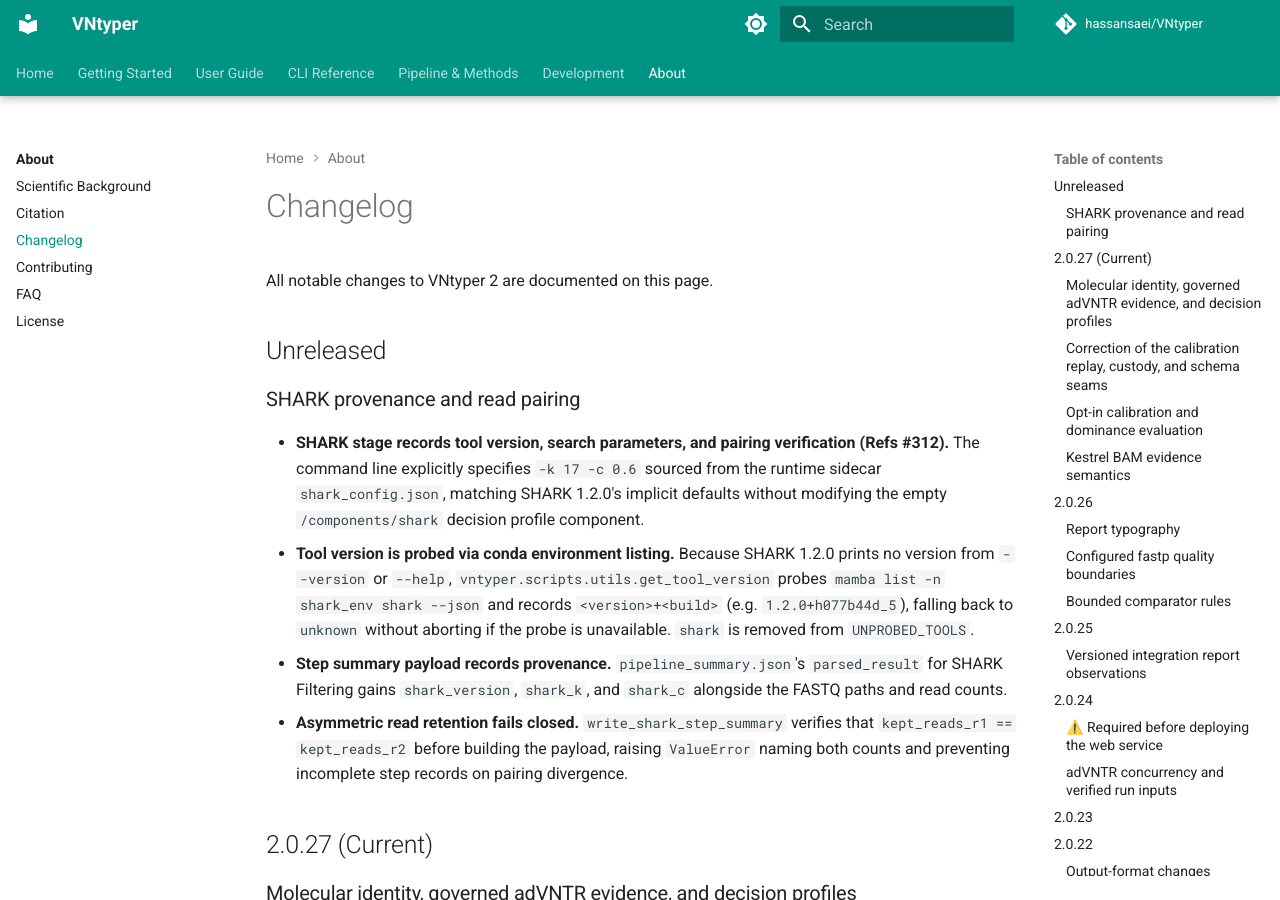
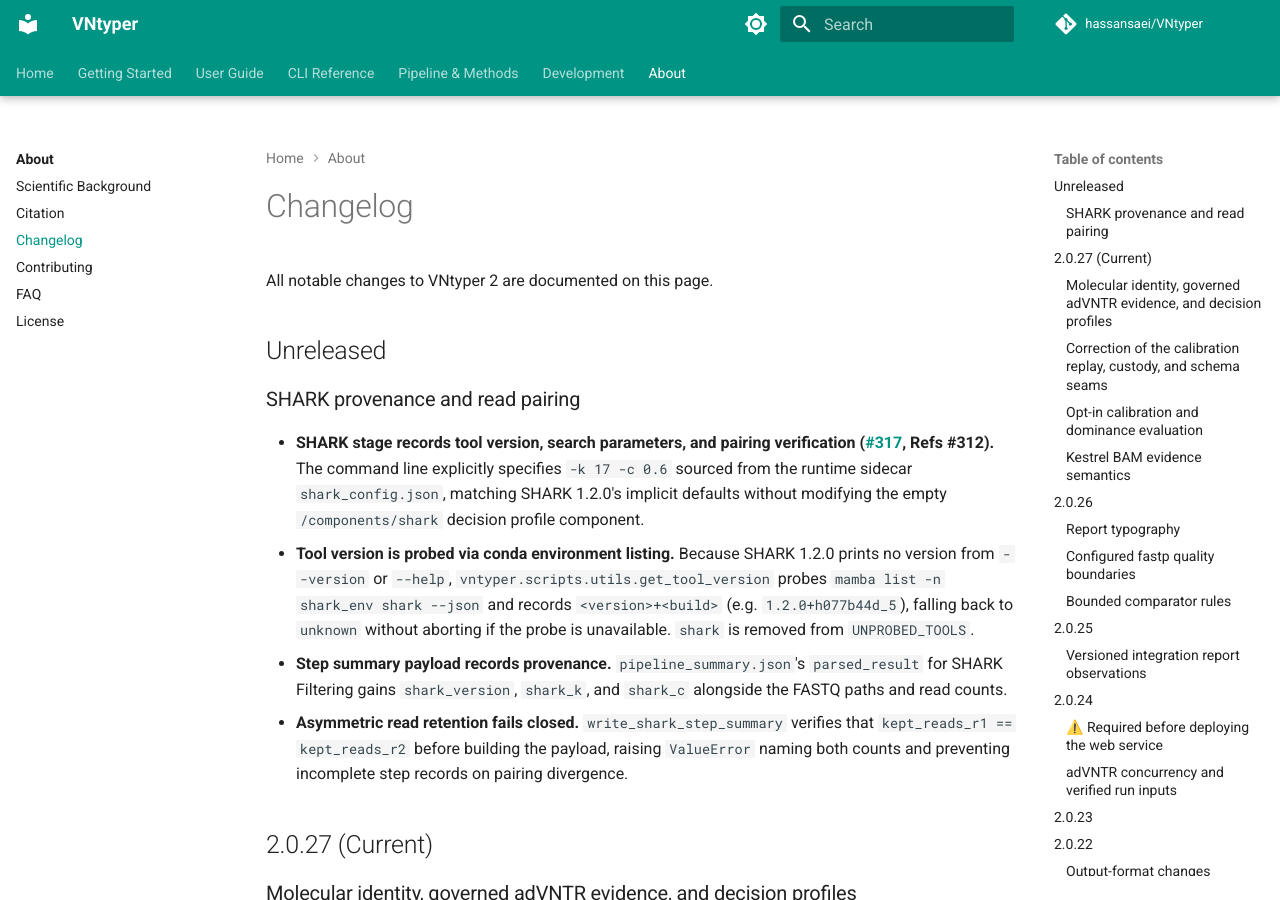
Before and after one commit to hassansaei/VNtyper, an MkDocs documentation site: the page built from docs/about/changelog.md, in a window 1280 px wide and 900 px high. Built offline with MkDocs 1.6.1 and Material for MkDocs 9.7.7, drawn with Linux system fonts in a browser that asks for light colours; comment, search, counter and statistics services are not loaded.

Commit message:
docs(changelog): link the shark provenance pull request
Refs #312

Co-Authored-By: Claude Fable 5.1 <noreply@anthropic.com>
Claude-Session: https://claude.ai/code/session_01S9cm5vbPmPcnjuzsd1Lvgz

```diff
--- a/docs/about/changelog.md
+++ b/docs/about/changelog.md
@@ -6,7 +6,7 @@ All notable changes to VNtyper 2 are documented on this page.
 
 ### SHARK provenance and read pairing
 
-- **SHARK stage records tool version, search parameters, and pairing verification (Refs #312).**
+- **SHARK stage records tool version, search parameters, and pairing verification ([#317](https://github.com/hassansaei/VNtyper/pull/317), Refs #312).**
   The command line explicitly specifies `-k 17 -c 0.6` sourced from the runtime sidecar
   `shark_config.json`, matching SHARK 1.2.0's implicit defaults without modifying the
   empty `/components/shark` decision profile component.
```
